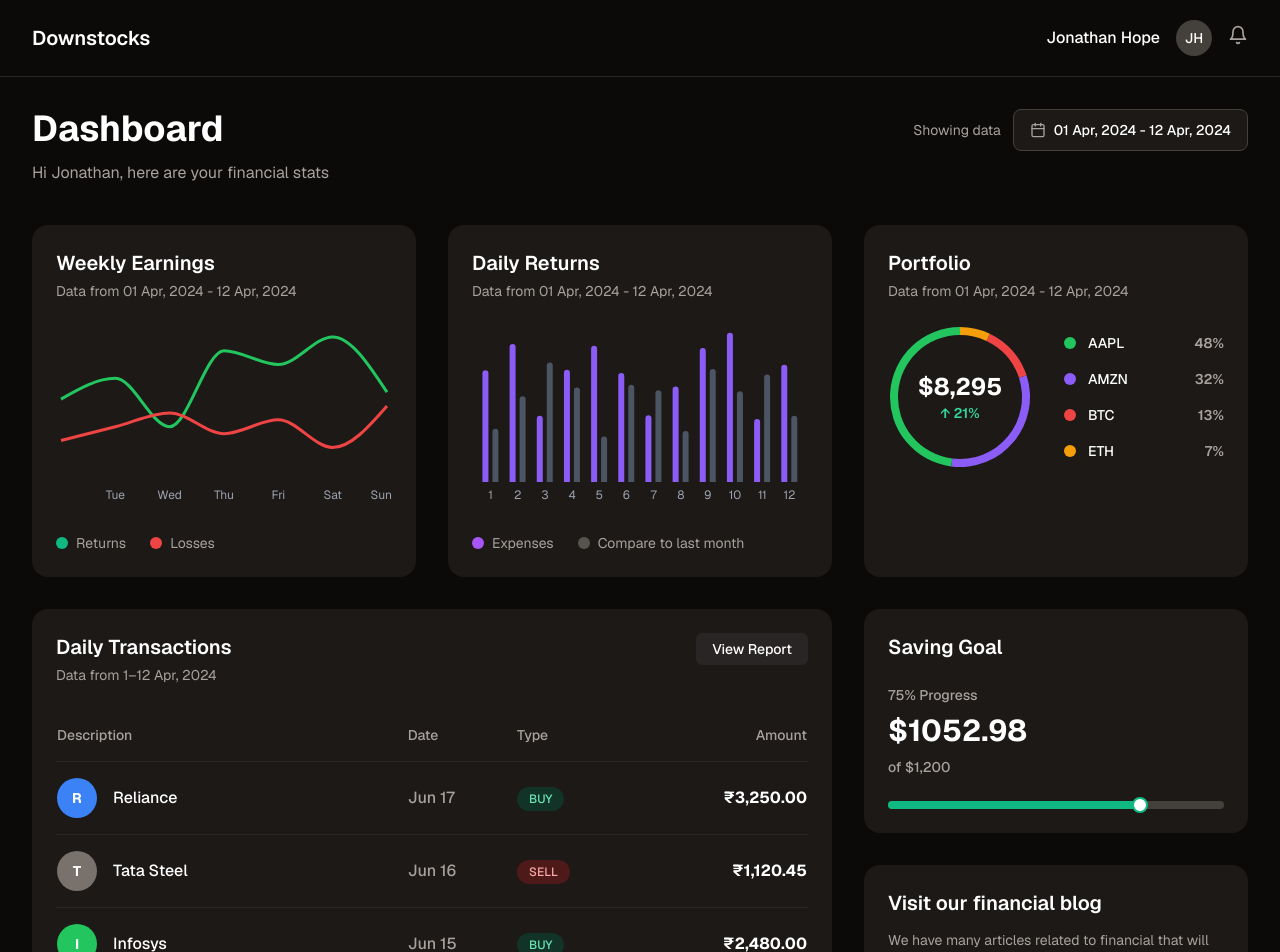
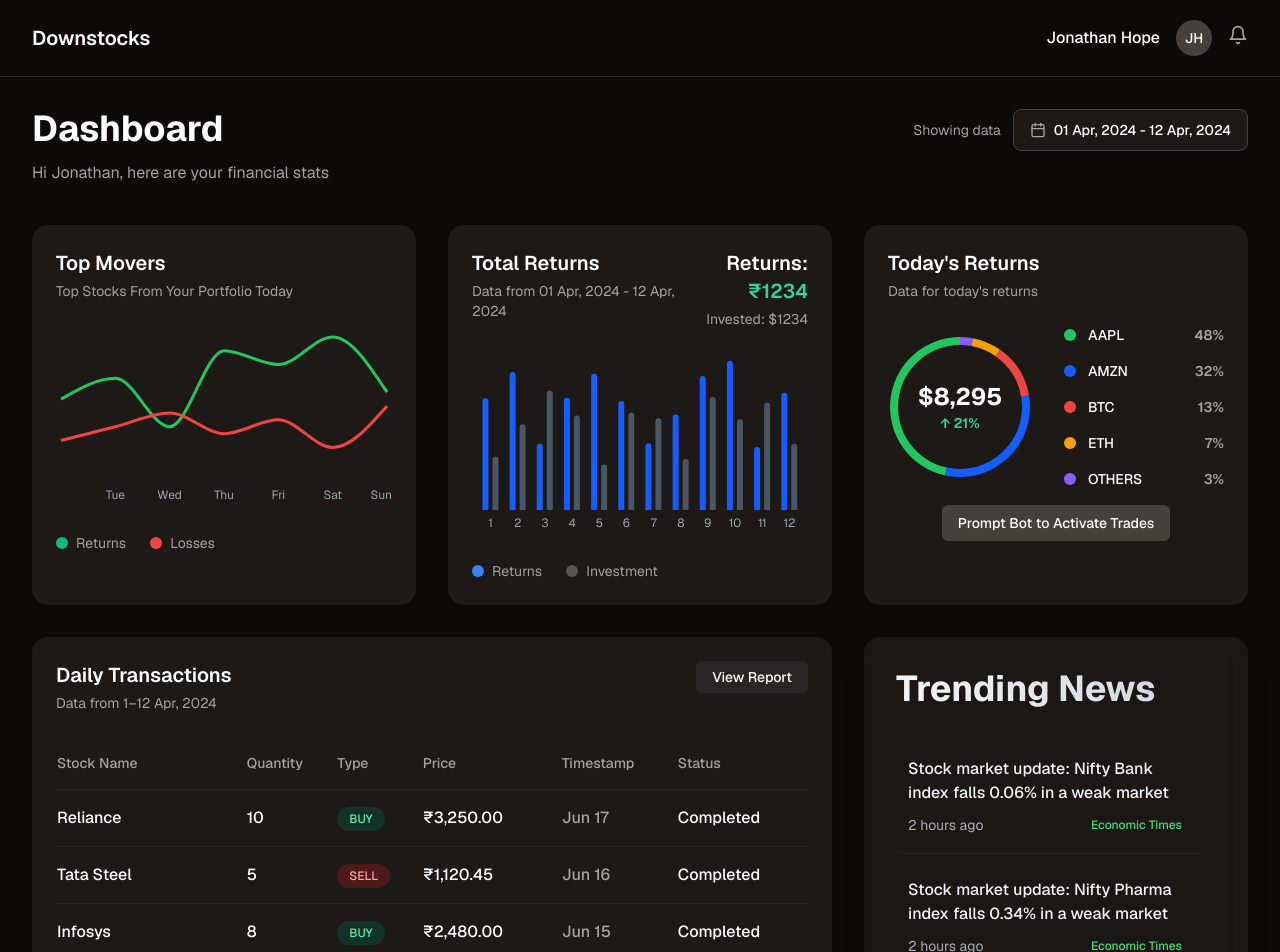
Before and after one commit to saifkp517/downstocks, a Next.js app: page /portfolio in a window 1280 px wide. Shown: the top 952 px of the page. Built offline with nearby package versions, Linux system fonts and the light colour scheme.

Commit message:
made changes to portfolio

```diff
--- a/app/portfolio/page.tsx
+++ b/app/portfolio/page.tsx
@@ -3,8 +3,8 @@
 import { useState } from 'react';
 import { GeistSans } from "geist/font/sans";
 import { LineChart, Line, XAxis, YAxis, ResponsiveContainer, BarChart, Bar, PieChart, Pie, Cell, Tooltip } from 'recharts';
-import { Bell } from 'lucide-react';
-import { Calendar as CalendarIcon } from 'lucide-react';
+import PnLCommits from '@/components/PnL';
+import { Bell, Calendar as CalendarIcon } from 'lucide-react';
 import { DateRangePicker } from 'react-date-range';
 import { format } from "date-fns";
 import 'react-date-range/dist/styles.css'; // Main style file
@@ -21,40 +21,99 @@ const revenueData = [
   { day: 'Sun', returns: 1300, losses: 1100 },
 ];
 
-const dailyExpensesData = Array.from({ length: 12 }, (_, i) => ({
-  day: (i + 1).toString(),
-  expenses: Math.floor(Math.random() * 200) + 100,
-  lastMonth: Math.floor(Math.random() * 150) + 80,
-}));
 
 const pieData = [
   { name: 'AAPL', value: 48, color: '#22c55e' },
-  { name: 'AMZN', value: 32, color: '#8b5cf6' },
+  { name: 'AMZN', value: 32, color: '#155DFC' },
   { name: 'BTC', value: 13, color: '#ef4444' },
   { name: 'ETH', value: 7, color: '#f59e0b' },
+  { name: 'OTHERS', value: 3, color: '#8b5cf6' }
 ];
 
 const transactionsReport = [
-  { id: 'R', name: 'Reliance', date: 'Jun 17', type: 'BUY', amount: '₹3,250.00', color: 'bg-blue-500' },
-  { id: 'T', name: 'Tata Steel', date: 'Jun 16', type: 'SELL', amount: '₹1,120.45', color: 'bg-stone-500' },
-  { id: 'I', name: 'Infosys', date: 'Jun 15', type: 'BUY', amount: '₹2,480.00', color: 'bg-green-500' },
-  { id: 'H', name: 'HDFC Bank', date: 'Jun 14', type: 'SELL', amount: '₹750.25', color: 'bg-yellow-500' },
-  { id: 'B', name: 'Bajaj Finserv', date: 'Jun 13', type: 'BUY', amount: '₹5,330.90', color: 'bg-indigo-500' },
-  { id: 'A', name: 'Adani Ports', date: 'Jun 12', type: 'SELL', amount: '₹980.00', color: 'bg-red-500' },
-  { id: 'M', name: 'Maruti Suzuki', date: 'Jun 11', type: 'BUY', amount: '₹10,450.00', color: 'bg-pink-500' },
-  { id: 'S', name: 'SBI', date: 'Jun 10', type: 'SELL', amount: '₹615.70', color: 'bg-emerald-500' },
-  { id: 'W', name: 'Wipro', date: 'Jun 09', type: 'BUY', amount: '₹495.00', color: 'bg-purple-500' },
-  { id: 'C', name: 'Coal India', date: 'Jun 08', type: 'SELL', amount: '₹345.25', color: 'bg-orange-500' },
-  { id: 'L', name: 'Larsen & Toubro', date: 'Jun 07', type: 'BUY', amount: '₹3,010.80', color: 'bg-cyan-500' },
-  { id: 'D', name: 'DMart', date: 'Jun 06', type: 'SELL', amount: '₹4,350.60', color: 'bg-teal-500' },
-  { id: 'Z', name: 'Zomato', date: 'Jun 05', type: 'BUY', amount: '₹148.00', color: 'bg-fuchsia-500' },
-  { id: 'P', name: 'Paytm', date: 'Jun 04', type: 'SELL', amount: '₹310.00', color: 'bg-lime-500' },
+  { name: 'Reliance', quantity: 10, type: 'BUY', price: '₹3,250.00', timestamp: 'Jun 17', status: 'Completed' },
+  { name: 'Tata Steel', quantity: 5, type: 'SELL', price: '₹1,120.45', timestamp: 'Jun 16', status: 'Completed' },
+  { name: 'Infosys', quantity: 8, type: 'BUY', price: '₹2,480.00', timestamp: 'Jun 15', status: 'Completed' },
+  { name: 'HDFC Bank', quantity: 12, type: 'SELL', price: '₹750.25', timestamp: 'Jun 14', status: 'Completed' },
+  { name: 'Bajaj Finserv', quantity: 3, type: 'BUY', price: '₹5,330.90', timestamp: 'Jun 13', status: 'Completed' },
+  { name: 'Adani Ports', quantity: 7, type: 'SELL', price: '₹980.00', timestamp: 'Jun 12', status: 'Completed' },
+  { name: 'Maruti Suzuki', quantity: 2, type: 'BUY', price: '₹10,450.00', timestamp: 'Jun 11', status: 'Completed' },
+  { name: 'SBI', quantity: 15, type: 'SELL', price: '₹615.70', timestamp: 'Jun 10', status: 'Completed' },
+  { name: 'Wipro', quantity: 9, type: 'BUY', price: '₹495.00', timestamp: 'Jun 09', status: 'Completed' },
+  { name: 'Coal India', quantity: 11, type: 'SELL', price: '₹345.25', timestamp: 'Jun 08', status: 'Completed' },
+  { name: 'Larsen & Toubro', quantity: 4, type: 'BUY', price: '₹3,010.80', timestamp: 'Jun 07', status: 'Completed' },
+  { name: 'DMart', quantity: 6, type: 'SELL', price: '₹4,350.60', timestamp: 'Jun 06', status: 'Completed' },
+  { name: 'Zomato', quantity: 20, type: 'BUY', price: '₹148.00', timestamp: 'Jun 05', status: 'Completed' },
+  { name: 'Paytm', quantity: 13, type: 'SELL', price: '₹310.00', timestamp: 'Jun 04', status: 'Completed' },
 ];
+
+const newsItems = [
+  {
+    headline: "Stock market update: Nifty Bank index falls 0.06% in a weak market",
+    timeAgo: "2 hours ago",
+    source: "Economic Times"
+  },
+  {
+    headline: "Stock market update: Nifty Pharma index falls 0.34% in a weak market",
+    timeAgo: "2 hours ago",
+    source: "Economic Times"
+  },
+  {
+    headline: "Stock market update: Sugar stocks up as market falls",
+    timeAgo: "2 hours ago",
+    source: "Economic Times"
+  },
+  {
+    headline: "Share market update: Most active stocks of the day in terms of total traded value",
+    timeAgo: "2 hours ago",
+    source: "Economic Times"
+  },
+  {
+    headline: "Stock market update: Nifty IT index advances 0.08% in a weak market",
+    timeAgo: "2 hours ago",
+    source: "Economic Times"
+  },
+  {
+    headline: "Share market update: Most active stocks on D-Street today in terms of volume",
+    timeAgo: "2 hours ago",
+    source: "Economic Times"
+  },
+  {
+    headline: "Sensex Today | Stock Market LIVE Updates: GIFT Nifty signals a muted start; Asian shares trade lower",
+    timeAgo: "2 hours ago",
+    source: "Economic Times"
+  },
+  {
+    headline: "Stock market update: Nifty Auto index advances 0.18%",
+    timeAgo: "2 hours ago",
+    source: "Economic Times"
+  },
+  {
+    headline: "Stock market update: Mining stocks up as market rises",
+    timeAgo: "2 hours ago",
+    source: "Economic Times"
+  },
+  {
+    headline: "Stock market update: Sugar stocks down as market falls",
+    timeAgo: "2 hours ago",
+    source: "Economic Times"
+  }
+];
+
+const stringToColor = (str: string) => {
+  let hash = 0;
+  for (let i = 0; i < str.length; i++) {
+    hash = str.charCodeAt(i) + ((hash << 5) - hash);
+  }
+  const colors = ['rose', 'blue', 'green', 'purple', 'yellow', 'cyan', 'indigo'];
+  return colors[Math.abs(hash) % colors.length];
+};
 
 export default function FinancialDashboard() {
   const [notifOpen, setNotifOpen] = useState(false);
   const [profileOpen, setProfileOpen] = useState(false);
   const [showReportModal, setShowReportModal] = useState(false);
+  const [isTradingActive, setIsTradingActive] = useState(false);
   const [calenderOpen, setCalenderOpen] = useState(false);
   const [range, setRange] = useState({
     startDate: new Date(2024, 3, 1),
@@ -65,6 +124,26 @@ export default function FinancialDashboard() {
   const formattedRange = range.startDate && range.endDate
     ? `${format(range.startDate, 'dd MMM, yyyy')} - ${format(range.endDate, 'dd MMM, yyyy')}`
     : "Select date range";
+
+  // Calculate the number of days in the selected range (inclusive)
+  const rangeLength =
+    range.startDate && range.endDate
+      ? Math.ceil(
+        (range.endDate.getTime() - range.startDate.getTime()) / (1000 * 60 * 60 * 24)
+      ) + 1
+      : 0;
+
+  const dailyExpensesData = Array.from({ length: rangeLength }, (_, i) => ({
+    day: (i + 1).toString(),
+    returns: i < rangeLength ? Math.floor(Math.random() * 200) + 100 : undefined,
+    investment: i < rangeLength ? Math.floor(Math.random() * 150) + 80 : undefined,
+  }));
+
+
+  const toggleTrading = () => {
+    setIsTradingActive(!isTradingActive);
+  };
+
 
   const handleSelect = (ranges: any) => {
     setRange(ranges.selection);
@@ -131,7 +210,14 @@ export default function FinancialDashboard() {
       </header>
 
       {/* Main Content */}
-      <main className="p-8 bg-stone-950">
+      <main
+        onClick={() => {
+          if(calenderOpen) {setCalenderOpen(false)}
+          setNotifOpen(false)
+          setProfileOpen(false)
+        }}
+        className="p-8 bg-stone-950"
+      >
         {/* Page Title */}
         <div className="flex flex-col sm:flex-row sm:items-start sm:justify-between mb-10 space-y-4 sm:space-y-0">
           <div>
@@ -179,8 +265,8 @@ export default function FinancialDashboard() {
           <div className="bg-stone-900 rounded-2xl p-6">
             <div className="flex items-start justify-between mb-6">
               <div>
-                <h3 className="text-xl font-semibold text-white mb-1">Weekly Earnings</h3>
-                <p className="text-stone-400 text-sm">Data from {formattedRange}</p>
+                <h3 className="text-xl font-semibold text-white mb-1">Top Movers</h3>
+                <p className="text-stone-400 text-sm">Top Stocks From Your Portfolio Today</p>
               </div>
 
             </div>
@@ -234,28 +320,49 @@ export default function FinancialDashboard() {
           <div className="bg-stone-900 rounded-2xl p-6">
             <div className="flex items-start justify-between mb-6">
               <div>
-                <h3 className="text-xl font-semibold text-white mb-1">Daily Returns</h3>
+                <h3 className="text-xl font-semibold text-white mb-1">Total Returns</h3>
                 <p className="text-stone-400 text-sm">Data from {formattedRange}</p>
               </div>
+              <div className='text-end'>
+                <h3 className="text-xl font-semibold  mb-1">Returns: <span className='text-emerald-400'>₹1234</span></h3>
+                <p className="text-stone-400 text-sm">Invested: $1234</p>
+              </div>
             </div>
-            <div className="h-48 mb-4">
-              <ResponsiveContainer width="100%" height="100%">
-                <BarChart data={dailyExpensesData} barCategoryGap="20%">
-                  <XAxis dataKey="day" axisLine={false} tickLine={false} tick={{ fontSize: 12, fill: '#9ca3af' }} />
+            <div
+              className={`h-48 mb-4 ${rangeLength > 12 ? "overflow-x-auto scrollbar-stone-600" : ""}`}
+              style={{
+                maxWidth: "100%",
+                overflowX: rangeLength > 12 ? "auto" : "visible",
+              }}
+            >
+              <ResponsiveContainer
+                width={rangeLength > 12 ? rangeLength * 40 : "100%"}
+                height="100%"
+              >
+                <BarChart
+                  data={dailyExpensesData}
+                  barCategoryGap="20%"
+                >
+                  <XAxis
+                    dataKey="day"
+                    axisLine={false}
+                    tickLine={false}
+                    tick={{ fontSize: 12, fill: "#9ca3af" }}
+                  />
                   <YAxis hide />
-                  <Bar dataKey="expenses" fill="#8b5cf6" radius={[3, 3, 0, 0]} />
-                  <Bar dataKey="lastMonth" fill="#4b5563" radius={[3, 3, 0, 0]} />
+                  <Bar dataKey="returns" fill="#155DFC" radius={[3, 3, 0, 0]} />
+                  <Bar dataKey="investment" fill="#4b5563" radius={[3, 3, 0, 0]} />
                 </BarChart>
               </ResponsiveContainer>
             </div>
             <div className="flex items-center space-x-6">
               <div className="flex items-center space-x-2">
-                <div className="w-3 h-3 bg-purple-500 rounded-full"></div>
-                <span className="text-sm text-stone-400">Expenses</span>
+                <div className="w-3 h-3 bg-blue-500 rounded-full"></div>
+                <span className="text-sm text-stone-400">Returns</span>
               </div>
               <div className="flex items-center space-x-2">
                 <div className="w-3 h-3 bg-stone-600 rounded-full"></div>
-                <span className="text-sm text-stone-400">Compare to last month</span>
+                <span className="text-sm text-stone-400">Investment</span>
               </div>
             </div>
           </div>
@@ -264,8 +371,8 @@ export default function FinancialDashboard() {
           <div className="bg-stone-900 rounded-2xl p-6">
             <div className="flex items-start replenishing funds for the future mb-6">
               <div>
-                <h3 className="text-xl font-semibold text-white mb-1">Portfolio</h3>
-                <p className="text-stone-400 text-sm">Data from {formattedRange}</p>
+                <h3 className="text-xl font-semibold text-white mb-1">Today's Returns</h3>
+                <p className="text-stone-400 text-sm">Data for today's returns</p>
               </div>
             </div>
             <div className="flex items-center">
@@ -299,13 +406,28 @@ export default function FinancialDashboard() {
                 {pieData.map((item, index) => (
                   <div key={index} className="flex items-center justify-between">
                     <div className="flex items-center space-x-3">
-                      <div className={`w-3 h-3 rounded-full`} style={{ backgroundColor: item.color }}></div>
+                      <div className="w-3 h-3 rounded-full" style={{ backgroundColor: item.color }}></div>
                       <span className="text-white text-sm font-medium">{item.name}</span>
                     </div>
                     <span className="text-stone-400 text-sm font-semibold">{item.value}%</span>
                   </div>
                 ))}
               </div>
+            </div>
+            <div className="mt-4 text-center">
+              {isTradingActive ? (
+                <div className="flex items-center justify-center space-x-2 text-stone-400 text-sm">
+                  <div className="w-4 h-4 border-2 border-t-transparent border-stone-400 rounded-full animate-spin"></div>
+                  <span>Trading stocks currently...</span>
+                </div>
+              ) : (
+                <button
+                  onClick={toggleTrading}
+                  className="px-4 py-2 bg-stone-700 text-white text-sm font-medium rounded-md hover:bg-stone-600 transition-colors"
+                >
+                  Prompt Bot to Activate Trades
+                </button>
+              )}
             </div>
           </div>
         </div>
@@ -344,19 +466,19 @@ export default function FinancialDashboard() {
                       <table className="min-w-full">
                         <thead>
                           <tr className="text-stone-400 text-sm border-b border-stone-800">
-                            <th className="text-left py-3">ID</th>
-                            <th className="text-left py-3">Name</th>
-                            <th className="text-left py-3">Date</th>
+                            <th className="text-left py-3">Stock Name</th>
+                            <th className="text-left py-3">Quantity</th>
                             <th className="text-left py-3">Type</th>
-                            <th className="text-right py-3">Amount</th>
+                            <th className="text-left py-3">Price</th>
+                            <th className="text-left py-3">Timestamp</th>
+                            <th className="text-left py-3">Status</th>
                           </tr>
                         </thead>
                         <tbody>
                           {transactionsReport.map((txn, i) => (
                             <tr key={i} className="border-t border-stone-800">
-                              <td className="py-3 text-white">{txn.id}</td>
-                              <td className="py-3 text-white">{txn.name}</td>
-                              <td className="py-3 text-stone-400">{txn.date}</td>
+                              <td className="py-3 text-white">{txn.name ?? "--"}</td>
+                              <td className="py-3 text-white">{txn.quantity ?? "--"}</td>
                               <td className="py-3">
                                 <span
                                   className={`px-2 py-0.5 rounded text-xs font-medium ${txn.type === 'BUY'
@@ -367,7 +489,9 @@ export default function FinancialDashboard() {
                                   {txn.type}
                                 </span>
                               </td>
-                              <td className="py-3 text-right text-white font-medium">{txn.amount}</td>
+                              <td className="py-3 text-white">{txn.price ?? "--"}</td>
+                              <td className="py-3 text-stone-400">{txn.timestamp ?? "--"}</td>
+                              <td className="py-3 text-white">{txn.status ?? "--"}</td>
                             </tr>
                           ))}
                         </tbody>
@@ -389,10 +513,12 @@ export default function FinancialDashboard() {
               <table className="min-w-full">
                 <thead>
                   <tr className="text-stone-400 text-sm">
-                    <th className="text-left py-4 font-medium">Description</th>
-                    <th className="text-left py-4 font-medium">Date</th>
+                    <th className="text-left py-4 font-medium">Stock Name</th>
+                    <th className="text-left py-4 font-medium">Quantity</th>
                     <th className="text-left py-4 font-medium">Type</th>
-                    <th className="text-right py-4 font-medium">Amount</th>
+                    <th className="text-left py-4 font-medium">Price</th>
+                    <th className="text-left py-4 font-medium">Timestamp</th>
+                    <th className="text-left py-4 font-medium">Status</th>
                   </tr>
                 </thead>
                 <tbody>
@@ -400,13 +526,11 @@ export default function FinancialDashboard() {
                     <tr key={index} className="border-t border-stone-800">
                       <td className="py-4">
                         <div className="flex items-center space-x-4">
-                          <div className={`w-10 h-10 ${transaction.color} rounded-full flex items-center justify-center`}>
-                            <span className="text-white font-bold text-sm">{transaction.id}</span>
-                          </div>
-                          <span className="text-white font-medium">{transaction.name}</span>
+
+                          <span className="text-white font-medium">{transaction.name ?? "--"}</span>
                         </div>
                       </td>
-                      <td className="py-4 text-stone-400 font-medium">{transaction.date}</td>
+                      <td className="py-4 text-white font-medium">{transaction.quantity ?? "--"}</td>
                       <td className="py-4">
                         <span
                           className={`px-3 py-1 rounded-full text-xs font-medium ${transaction.type === 'BUY'
@@ -417,7 +541,9 @@ export default function FinancialDashboard() {
                           {transaction.type}
                         </span>
                       </td>
-                      <td className="py-4 text-right font-bold text-white">{transaction.amount}</td>
+                      <td className="py-4 text-white font-medium">{transaction.price ?? "--"}</td>
+                      <td className="py-4 text-stone-400 font-medium">{transaction.timestamp ?? "--"}</td>
+                      <td className="py-4 text-white font-medium">{transaction.status ?? "--"}</td>
                     </tr>
                   ))}
                 </tbody>
@@ -427,37 +553,45 @@ export default function FinancialDashboard() {
 
           {/* Right Column */}
           <div className="space-y-8">
-            {/* Saving Goal */}
-            <div className="bg-stone-900 rounded-2xl p-6">
+            {/* Trending News */}
+            <div className="bg-stone-900/90 rounded-2xl p-6 sm:p-8
+    backdrop-blur-md shadow-xl shadow-stone-950/20">
               <div className="flex items-start justify-between mb-6">
-                <h3 className="text-xl font-semibold text-white">Saving Goal</h3>
-              </div>
-              <div className="mb-6">
-                <div className="text-stone-400 text-sm mb-2 font-medium">75% Progress</div>
-                <div className="text-3xl font-bold mb-2 text-white">$1052.98</div>
-                <div className="text-stone-400 text-sm font-medium">of $1,200</div>
-              </div>
-              <div className="relative">
-                <div className="w-full bg-stone-700 rounded-full h-2">
-                  <div className="bg-emerald-500 h-2 rounded-full relative" style={{ width: '75%' }}>
-                    <div className="absolute right-0 top-1/2 transform translate-x-1/2 -translate-y-1/2 w-4 h-4 bg-white rounded-full border-2 border-emerald-500"></div>
-                  </div>
+                <div className="space-y-4 max-h-96 overflow-y-auto pr-3 scrollbar-stone-600 scrollbar-thin
+        scrollbar-thumb-stone-500/80 scrollbar-track-stone-800/50">
+                  <h1 className="text-3xl sm:text-4xl font-bold text-transparent
+          bg-clip-text bg-gradient-to-r from-gray-100 to-gray-300">
+                    Trending News
+                  </h1>
+                  <br />
+                  {newsItems.map((item, index) => (
+                    <div
+                      key={index}
+                      className="border-b border-stone-700/40 pb-4 last:border-b-0
+              hover:bg-stone-800/40 hover:scale-[1.01] hover:shadow-md
+              rounded-lg px-3 py-2 transition-all duration-200 ease-out cursor-pointer"
+                    >
+                      <h4 className="text-sm sm:text-base font-medium text-gray-100
+              leading-6 mb-2 hover:text-white transition-colors duration-150">
+                        {item.headline}
+                      </h4>
+                      <div className="flex items-center justify-between text-xs sm:text-sm text-gray-300">
+                        <span className="opacity-80">{item.timeAgo}</span>
+                        <span className={`px-2.5 py-1 rounded-full text-xs font-medium
+                bg-${stringToColor(item.source)}-500/20 text-${stringToColor(item.source)}-400`}>
+                          {item.source}
+                        </span>
+                      </div>
+                    </div>
+                  ))}
                 </div>
               </div>
             </div>
-
-            {/* Financial Blog */}
-            <div className="bg-stone-900 rounded-2xl p-6 relative overflow-hidden">
-              <h3 className="text-xl font-semibold mb-3 text-white">Visit our financial blog</h3>
-              <p className="text-stone-400 text-sm mb-6 leading-relaxed">
-                We have many articles related to financial that will help you to manage your money
-              </p>
-              <button className="bg-stone-800 hover:bg-stone-700 px-4 py-2 rounded-md text-sm font-semibold text-white mb-4">
-                Visit Blog
-              </button>
-            </div>
           </div>
         </div>
+        {/* <div className="space-y-8">
+          <PnLCommits />
+        </div> */}
       </main>
     </div>
   );
--- /dev/null
+++ b/components/PnL.tsx
@@ -0,0 +1,64 @@
+import { useMemo } from 'react';
+
+// Generate random PnL data for 5 weeks (7 days x 5 rows)
+const generatePnLData = () => {
+  const weeks = 5;
+  const days = 7;
+  const data = [];
+  for (let week = 0; week < weeks; week++) {
+    for (let day = 0; day < days; day++) {
+      const isProfit = Math.random() > 0.5;
+      const value = isProfit ? Math.floor(Math.random() * 1000) : -Math.floor(Math.random() * 1000);
+      data.push({ week, day, value, isProfit });
+    }
+  }
+  return data;
+};
+
+const PnLCommits = () => {
+  const pnlData = useMemo(() => generatePnLData(), []);
+
+  return (
+    <div className="space-y-6 px-4 sm:px-6 lg:px-8">
+      {/* PnL Commits Section */}
+      <div className="bg-stone-900/90 rounded-2xl p-6 sm:p-8 border border-stone-700/40
+        backdrop-blur-sm shadow-lg shadow-stone-950/20">
+        <div className="mb-6">
+          <h3 className="text-xl sm:text-2xl font-semibold text-white">
+            Daily PnL Activity
+          </h3>
+          <p className="text-stone-400 text-sm sm:text-base mt-1">
+            Profit and Loss over the last 5 weeks
+          </p>
+        </div>
+        <div className="flex flex-col items-start">
+          {/* Commits Grid */}
+          <div className="grid grid-cols-7 gap-1 sm:gap-2 w-full">
+            {pnlData.map((item, index) => (
+              <div
+                key={index}
+                className={`w-4 h-4 sm:w-5 sm:h-5 rounded-sm
+                  ${item.isProfit ? 'bg-emerald-500/80 hover:bg-emerald-400' : 'bg-red-500/80 hover:bg-red-400'}
+                  transition-colors duration-200 cursor-pointer`}
+                title={`Week ${item.week + 1}, Day ${item.day + 1}: ${item.value > 0 ? '+' : ''}${item.value} USD`}
+              ></div>
+            ))}
+          </div>
+          {/* Legend */}
+          <div className="flex items-center space-x-4 mt-4">
+            <div className="flex items-center space-x-2">
+              <div className="w-4 h-4 rounded-sm bg-emerald-500/80"></div>
+              <span className="text-sm text-stone-300">Profit</span>
+            </div>
+            <div className="flex items-center space-x-2">
+              <div className="w-4 h-4 rounded-sm bg-red-500/80"></div>
+              <span className="text-sm text-stone-300">Loss</span>
+            </div>
+          </div>
+        </div>
+      </div>
+    </div>
+  );
+};
+
+export default PnLCommits;
```
Also changed, not shown: styles/daterange-custom.css (+1 -6 lines).
